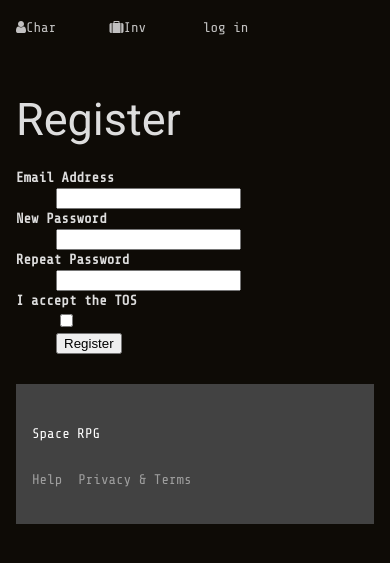
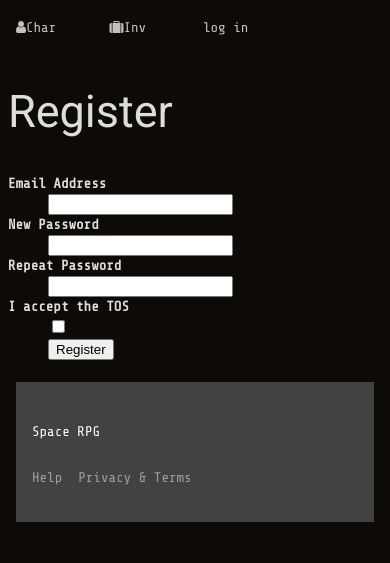
Before and after one commit to tigwyk/spacerpg, a Flask app: page /register in a window 390 px wide. Shown: the top 563 px of the page. Run offline with Flask 2, Linux system fonts and the light colour scheme.

Commit message:
Fixing templates for phone size

```diff
--- a/templates/index.html
+++ b/templates/index.html
@@ -1,15 +1,15 @@
 {% extends "layout.html" %}
 {% block body %}
 <div class="mdl-grid">
-<div class="mdl-cell mdl-cell--12-col">
-	<div class="mdl-cell mdl-cell--12-col">
+<div class="mdl-cell mdl-cell--12-col mdl-cell--4-col-phone">
+	<div class="mdl-cell mdl-cell--12-col mdl-cell--4-col-phone">
 	{% if character.opponent %}
 	<img src="http://via.placeholder.com/675x150?text={{character.opponent.name}}"/>
 	{% else %}
 	<img src="http://via.placeholder.com/675x150?text={{character.location.name}}"/>
 	{% endif %}
 	</div>
-	<div class="mdl-cell mdl-cell--12-col">
+	<div class="mdl-cell mdl-cell--12-col mdl-cell--4-col-phone">
 		{% if character.opponent %}
 		<a href="#"><button class="mdl-button mdl-js-button mdl-button--raised">
 				Attack
--- a/templates/layout.html
+++ b/templates/layout.html
@@ -26,15 +26,13 @@
 				{% endif %}
 	</div>
 
-	<div class="mdl-cell mdl-cell--12-col">
+	<div class="mdl-cell mdl-cell--12-col mdl-cell--4-col-phone">
 	{% for message in get_flashed_messages() %}
 	<div class=flash>{{ message }}</div>
 	{% endfor %}
 	</div>
-	<div class="mdl-cell mdl-cell--12-col">
 	{% block body %}{% endblock %}
-	</div>
-	<div class="mdl-cell mdl-cell--12-col">
+	<div class="mdl-cell mdl-cell--12-col mdl-cell--4-col-phone">
 	<footer class="mdl-mini-footer">
 		<div class="mdl-mini-footer__left-section">
 			<div class="mdl-logo">Space RPG</div>
```
